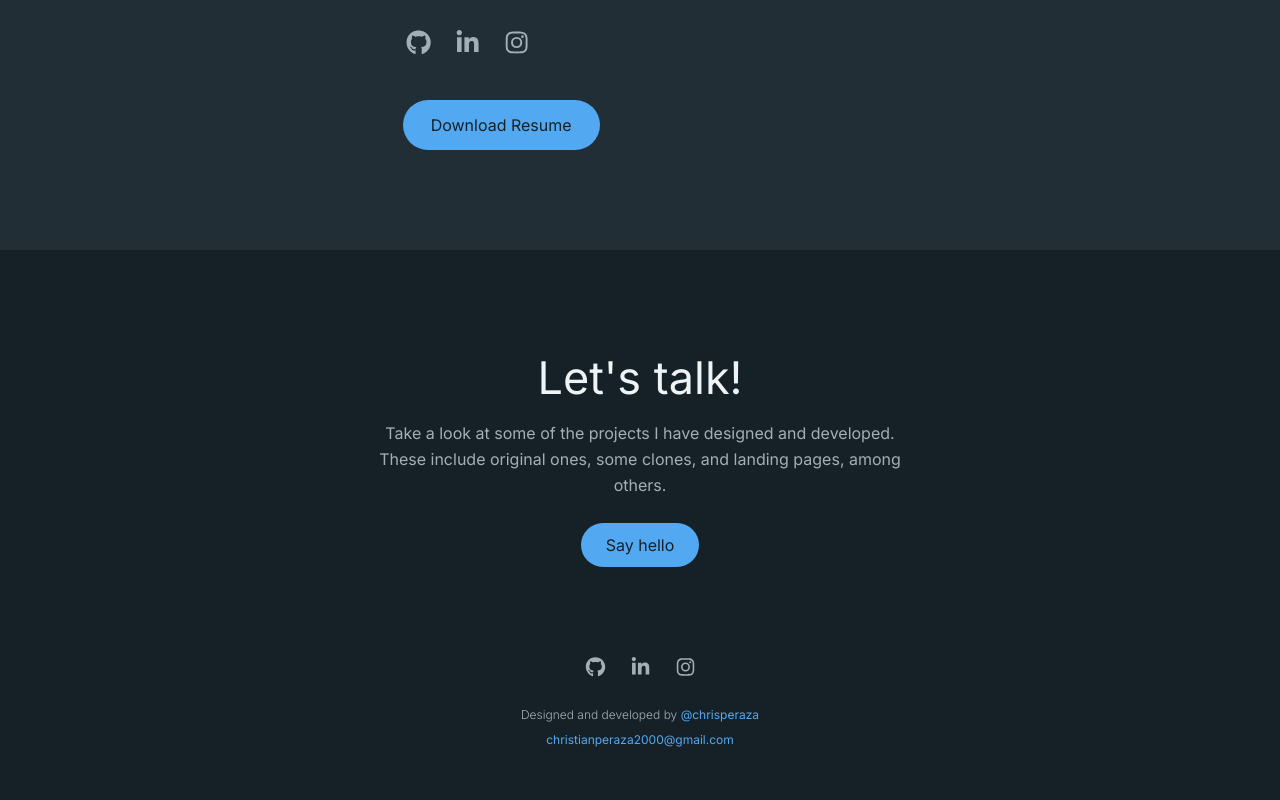
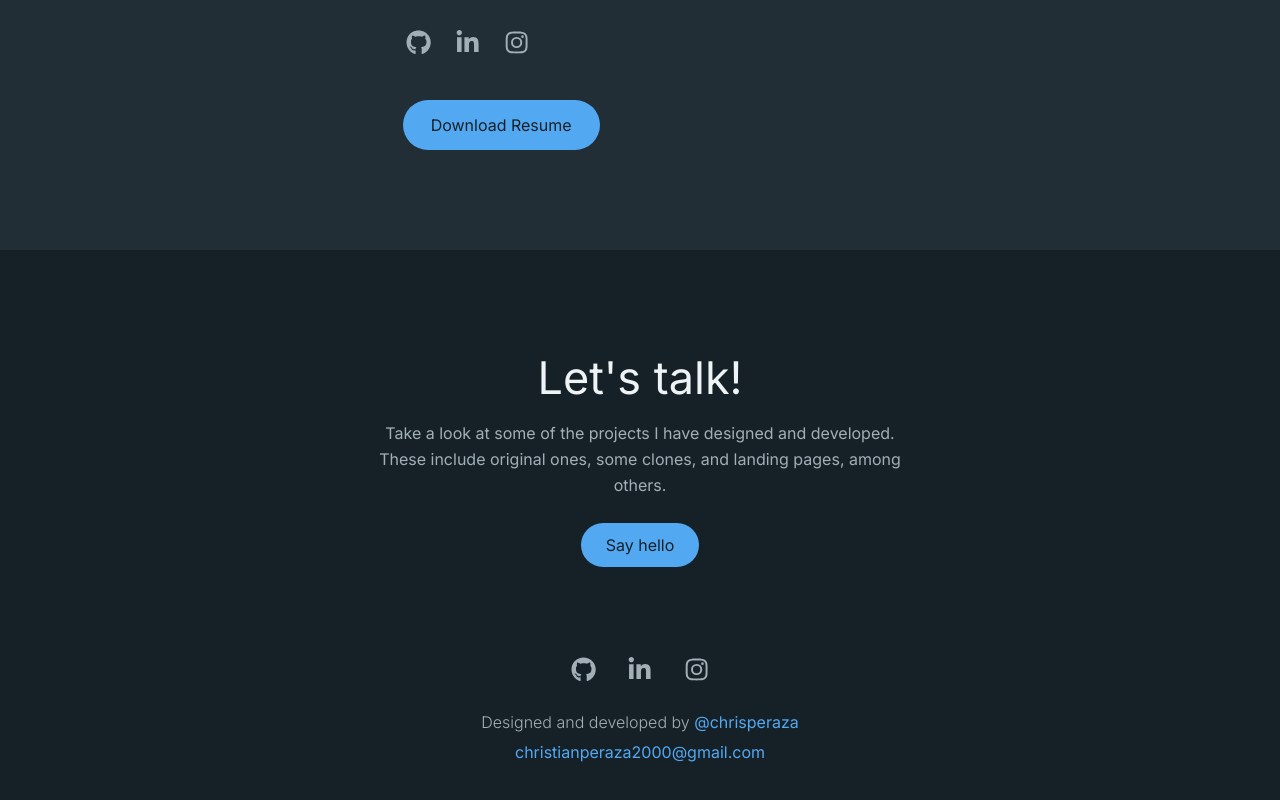
Before and after one commit to chrisperaza/portfolio-dev, a React (Vite) app: page / in a window 1280 px wide. Shown: the part 4284-5084 px from the top of the page. Before the commit the page ends 5041 px from the top, so only its background shows below. Built offline with nearby package versions, Linux system fonts and the light colour scheme.

Commit message:
Add footer desktop styles

```diff
--- a/src/index.css
+++ b/src/index.css
@@ -968,14 +968,32 @@ body {
 /*** FOOTER ***/
 /*****************************/
 .footer {
-  padding: 40px 50px 0 50px;
+  padding: 40px 50px 80px 50px;
   display: flex;
   flex-direction: column;
   align-items: center;
 
+  @media (min-width: 992px) {
+    padding-bottom: 100px;
+  }
+
   .socialMedia-list {
     padding: 20px 0;
     gap: 20px;
+
+    @media (min-width: 992px) {
+      gap: 25px;
+    }
+
+    .socialMedia-item {
+      a {
+        .socialMedia-icon {
+          @media (min-width: 992px) {
+            font-size: 25px;
+          }
+        }
+      }
+    }
   }
 
   .footerContainer {
@@ -985,6 +1003,10 @@ body {
       font-weight: var(--text-normal);
       font-size: var(--text-smaller);
       margin: 10px 0;
+
+      @media (min-width: 992px) {
+        font-size: 16px;
+      }
 
       a {
         color: var(--main);
```
